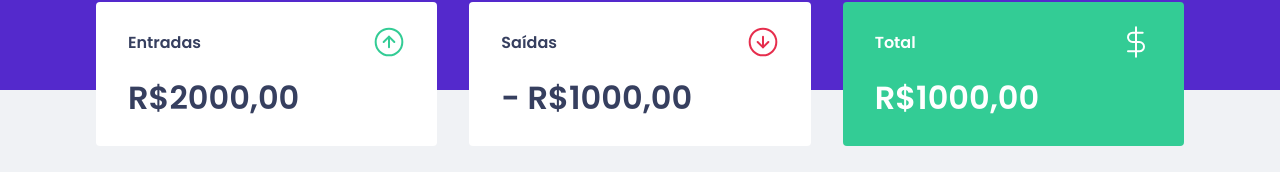
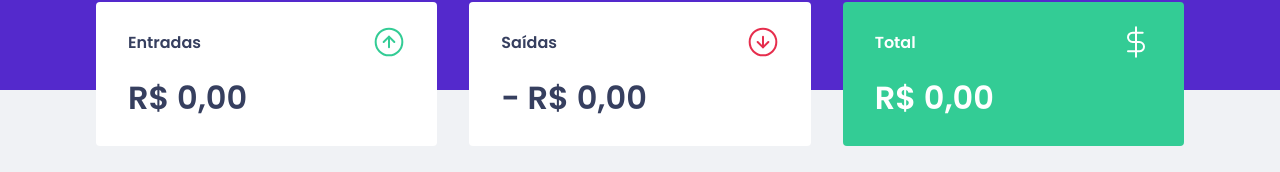
Before and after one commit to Jonathas-bonfim/moneycontrol, a React (Create React App) app: page / in a window 1280 px wide. Shown: the part 182-354 px from the top of the page. Built offline with nearby package versions, Linux system fonts and the light colour scheme; no server answers; what miragejs would draw is missing.

Commit message:
Hooks and Project Finish

```diff
--- a/src/App.tsx
+++ b/src/App.tsx
@@ -3,7 +3,7 @@
 import { Dashboard } from "./components/Dashboard";
 import { Header } from "./components/Header/index";
 import { NewTransactionModal } from "./components/NewTransactionModal";
-import { TransactionsProvider } from "./TransactionsContext";
+import { TransactionsProvider } from "./hooks/useTransactions";
 
 import Modal from 'react-modal'
 
--- a/src/components/NewTransactionModal/index.tsx
+++ b/src/components/NewTransactionModal/index.tsx
@@ -3,7 +3,7 @@
 import closeIMG from '../../assets/images/close.svg';
 import incomeIMG from '../../assets/images/income.svg';
 import outcomeIMG from '../../assets/images/outcome.svg';
-import { TransactionsContext } from "../../TransactionsContext";
+import { useTransactions } from "../../hooks/useTransactions";
 import { Container, TransactionTypeContainer, RadioBox } from "./styles";
 
 interface NewTransactionModalProps {
@@ -13,7 +13,7 @@
 
 export function NewTransactionModal({ isOpen, onRequestClose }: NewTransactionModalProps) {
 
-  const { createTransaction } = useContext(TransactionsContext)
+  const { createTransaction } = useTransactions();
 
   const [title, setTitle] = useState('');
   const [amount, setAmount] = useState(0);
--- a/src/components/Summary/index.tsx
+++ b/src/components/Summary/index.tsx
@@ -1,15 +1,28 @@
-import React, { useContext } from 'react';
 import incomeIMG from '../../assets/images/income.svg';
 import outcomeIMG from '../../assets/images/outcome.svg';
 import totalIMG from '../../assets/images/total.svg';
-import { TransactionsContext } from '../../TransactionsContext';
+import { useTransactions } from '../../hooks/useTransactions';
 
 import { Container } from "./styles";
 
 export function Summary() {
-  const { transactions } = useContext(TransactionsContext);
+  const { transactions } = useTransactions()
 
-  console.log(transactions);
+  const summary = transactions.reduce((acc, transaction) => {
+    if (transaction.type === 'deposit') {
+      acc.deposits += transaction.amount;
+      acc.total += transaction.amount;
+    } else {
+      acc.withdraws += transaction.amount;
+      acc.total -= transaction.amount;
+    }
+
+    return acc;
+  }, {
+    deposits: 0,
+    withdraws: 0,
+    total: 0,
+  })
 
   return (
     <Container>
@@ -18,7 +31,12 @@
           <p>Entradas</p>
           <img src={incomeIMG} alt="Entradas" />
         </header>
-        <strong>R$2000,00</strong>
+        <strong>
+          {new Intl.NumberFormat('pt-BR', {
+            style: 'currency',
+            currency: 'BRL'
+          }).format(summary.deposits)}
+        </strong>
       </div>
 
       <div>
@@ -26,7 +44,12 @@
           <p>Saídas</p>
           <img src={outcomeIMG} alt="Saídas" />
         </header>
-        <strong>- R$1000,00</strong>
+        <strong>
+          - {new Intl.NumberFormat('pt-BR', {
+            style: 'currency',
+            currency: 'BRL'
+          }).format(summary.withdraws)}
+        </strong>
       </div>
 
       <div className="highlight-background">
@@ -34,7 +57,12 @@
           <p>Total</p>
           <img src={totalIMG} alt="Total" />
         </header>
-        <strong>R$1000,00</strong>
+        <strong>
+          {new Intl.NumberFormat('pt-BR', {
+            style: 'currency',
+            currency: 'BRL'
+          }).format(summary.total)}
+        </strong>
       </div>
     </Container>
   )
--- a/src/components/TransactionsTable/index.tsx
+++ b/src/components/TransactionsTable/index.tsx
@@ -1,10 +1,9 @@
-import { useContext } from "react";
-import { TransactionsContext } from '../../TransactionsContext'
 
+import { useTransactions } from "../../hooks/useTransactions";
 import { Container } from "./styles";
 
 export function TransactionTable() {
-  const { transactions } = useContext(TransactionsContext)
+  const { transactions } = useTransactions();
   return (
     <Container>
       <table>
--- a/src/TransactionsContext.tsx
+++ b/src/hooks/useTransactions.tsx
@@ -1,5 +1,5 @@
-import { createContext, useEffect, useState, ReactNode } from 'react';
-import { api } from './services/api';
+import { createContext, useEffect, useState, ReactNode, useContext } from 'react';
+import { api } from '../services/api';
 
 interface Transaction {
   id: number;
@@ -29,7 +29,7 @@
   createTransaction: (transaction: TransactionInput) => Promise<void>;
 }
 
-export const TransactionsContext = createContext<TransactionsContextData>(
+const TransactionsContext = createContext<TransactionsContextData>(
   {} as TransactionsContextData
 );
 
@@ -61,3 +61,9 @@
     </TransactionsContext.Provider>
   )
 }
+
+export function useTransactions() {
+  const context = useContext(TransactionsContext);
+
+  return context;
+}
```
